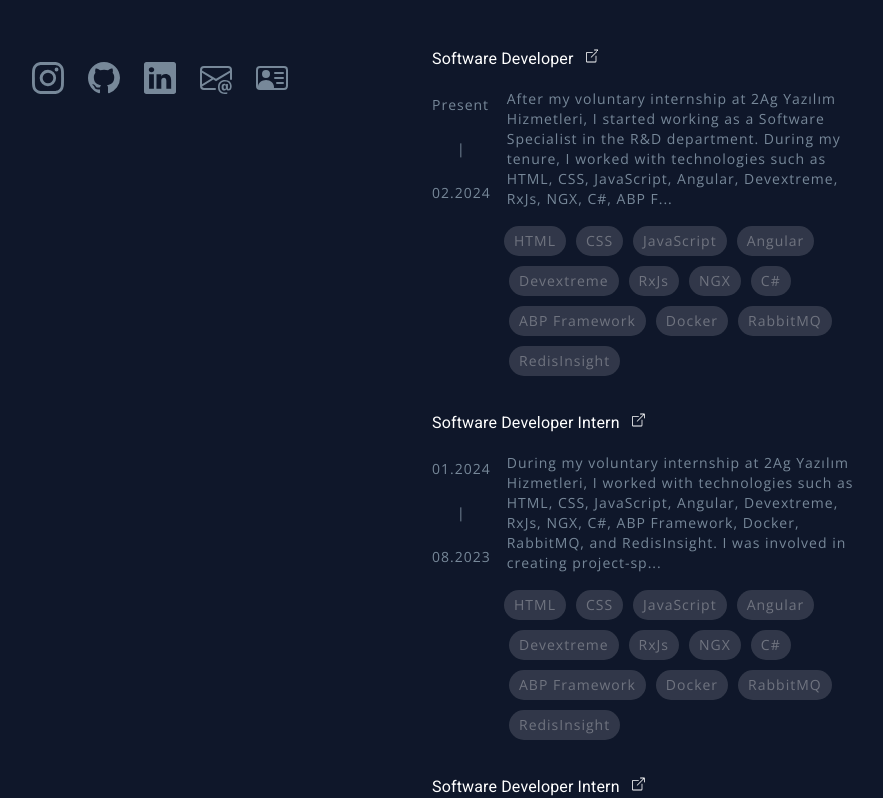
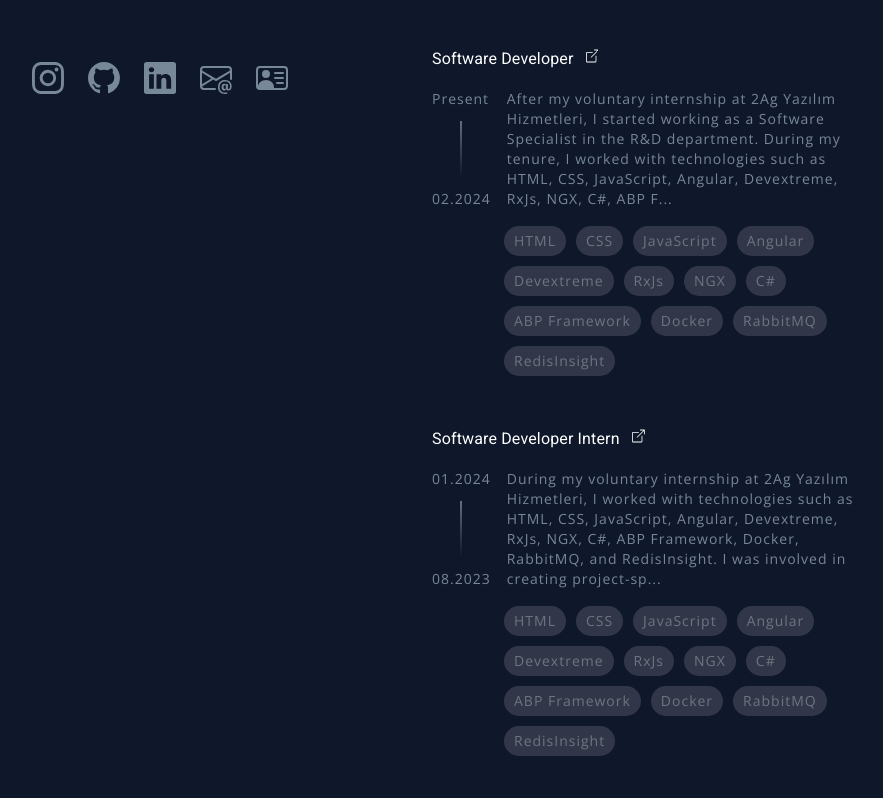
Before and after one commit to ergulferik/Portfolio-Website, an Angular app: page / in a window 1280 px wide. Shown: the part 653-1451 px from the top of the page, without its empty margins (224-1107 px from the left). Built offline with nearby package versions, Linux system fonts and the light colour scheme.

Commit message:
publiish v4

```diff
--- a/src/app/main/main.component.html
+++ b/src/app/main/main.component.html
@@ -174,7 +174,7 @@
                   <p class="start-time">
                     {{card.endTime}}
                   </p>
-                  <p style="align-self: center;"> | </p>
+                  <p class="time-placeholder">  </p>
                   <p class="end-time">
                     {{card.startTime}}
                   </p>
--- a/src/app/main/main.component.scss
+++ b/src/app/main/main.component.scss
@@ -21,6 +21,7 @@ span.ergul-ferik a {
 
 .middle-description p {
   text-decoration: none;
+  line-height: 3.5rem;
   font-weight: bold;
   font-style: italic;
   color: white;
@@ -63,6 +64,16 @@ span.ergul-ferik a {
   display: flex;
   flex-direction: column;
   justify-content: space-around;
+
+
+  .time-placeholder{
+    height: 100%;
+    width: 2px;
+    background: #778899;
+    background: linear-gradient(0deg, rgba(119,136,153,0) 0%, rgba(119,136,144,1) 100%);
+    align-self: center;
+    opacity: 0.8;
+  }
 }
 
 .card {
@@ -93,10 +104,10 @@ span.ergul-ferik a {
   display: block;
   align-items: center;
   overflow: auto;
-  padding-left: 1rem;
+  margin-bottom: 1rem;
+  .extras-chip{
+    margin:5px 10px 5px 0px ;
 
-  .extras-chip{
-    margin:5px ;
     display: inline-block;
     width: max-content;
     background-color: #656a78;
@@ -104,10 +115,6 @@ span.ergul-ferik a {
     padding:5px 10px 5px 10px ;
     opacity: 0.4;
     transition: all 0.3s ease;
-
-    &:first-child{
-      margin-left: 0;
-    }
   }
 }
 
@@ -116,6 +123,7 @@ span.ergul-ferik a {
   margin-left: 8px;
   width: 0.8rem;
   display: inline-flex;
+  margin-right: 1rem;
 }
 
 
@@ -272,6 +280,10 @@ span.ergul-ferik a {
     border-radius: 10px;
   }
 
+  .card-bottom{
+    padding-left: 1rem;
+  }
+
   .card-bottom.experience {
     margin-left: 72px;
   }
@@ -314,6 +326,7 @@ span.ergul-ferik a {
     flex-direction: column;
     margin-right: 10%;
     margin-left: 20%;
+    line-height: 2rem;
   }
 
   .sidebar {
```
Also changed, not shown: 3 other files (tests, documents, lock files or other folders).
